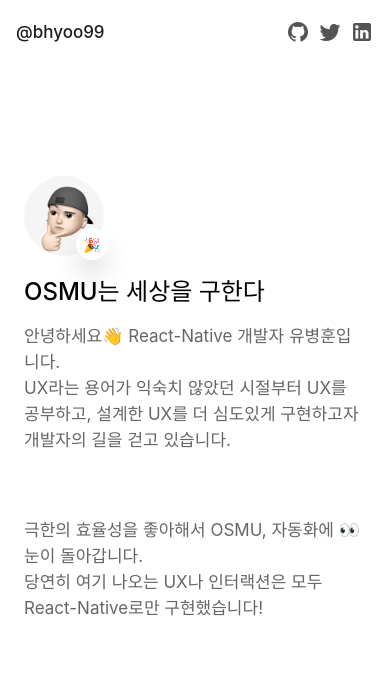
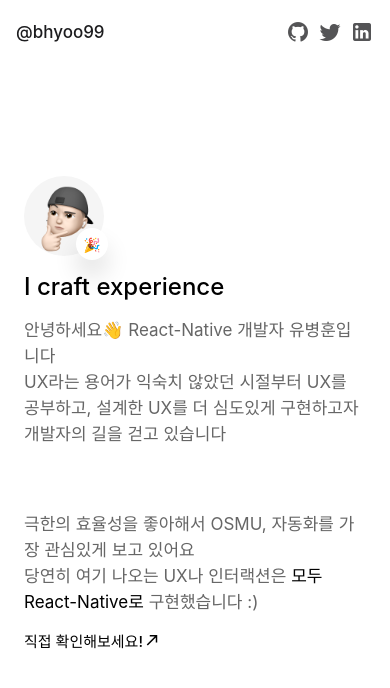
Before and after one commit to bhyoo99/bhyoo99.me, a React Native app: screen /Root in a window 390 px wide. Shown: the top 688 px of the page. Built offline with nearby package versions, Linux system fonts and the light colour scheme; what expo-linking would draw is missing.

Commit message:
feat: 문구 디테일 수정, 소스 링크 추가

```diff
--- a/screens/RootScreen.tsx
+++ b/screens/RootScreen.tsx
@@ -1,9 +1,13 @@
-import { Image, StyleSheet } from "react-native";
+import { MaterialCommunityIcons } from "@expo/vector-icons";
+import { Image, Linking, TouchableOpacity } from "react-native";
 
 import { Text, View, ScrollView } from "../components/Themed";
+import Colors from "../constants/Colors";
+import useColorScheme from "../hooks/useColorScheme";
 import { RootStackScreenProps } from "../types/types";
 
 export default function RootScreen({ navigation }: RootStackScreenProps<"Root">) {
+  const colorScheme = useColorScheme();
   return (
     <ScrollView
       style={{
@@ -41,22 +45,41 @@
             <Text>🎉</Text>
           </View>
         </View>
-        <Text style={{ fontSize: 24, marginTop: 16, fontWeight: "500" }}>OSMU는 세상을 구한다</Text>
+        <Text style={{ fontSize: 24, marginTop: 16, fontWeight: "500" }}>I craft experience</Text>
         <Text
           style={{ fontSize: 17, marginTop: 16, lineHeight: 26 }}
           lightColor="#666666"
           darkColor="#bfbfbf">
-          안녕하세요👋 React-Native 개발자 유병훈입니다.{"\n"}
+          안녕하세요👋 React-Native 개발자 유병훈입니다{"\n"}
           UX라는 용어가 익숙치 않았던 시절부터 UX를 공부하고, 설계한 UX를 더 심도있게 구현하고자
-          개발자의 길을 걷고 있습니다.
+          개발자의 길을 걷고 있습니다
         </Text>
         <Text
           style={{ fontSize: 17, marginTop: 64, lineHeight: 26 }}
           lightColor="#666666"
           darkColor="#bfbfbf">
-          극한의 효율성을 좋아해서 OSMU, 자동화에 👀눈이 돌아갑니다.{"\n"}당연히 여기 나오는 UX나
-          인터랙션은 모두 React-Native로만 구현했습니다!
+          극한의 효율성을 좋아해서 OSMU, 자동화를 가장 관심있게 보고 있어요{"\n"}당연히 여기 나오는
+          UX나 인터랙션은 <Text>모두 React-Native로</Text> 구현했습니다 :)
         </Text>
+        <TouchableOpacity
+          style={{ flexDirection: "row", marginTop: 16 }}
+          onPress={() => {
+            Linking.openURL("https://github.com/bhyoo99/bhyoo99.me");
+          }}>
+          <Text
+            style={{
+              fontSize: 15,
+              lineHeight: 21,
+              fontWeight: "500",
+            }}>
+            직접 확인해보세요!
+          </Text>
+          <MaterialCommunityIcons
+            name="arrow-top-right"
+            size={18}
+            color={Colors[colorScheme].text}
+          />
+        </TouchableOpacity>
       </View>
     </ScrollView>
   );
```
